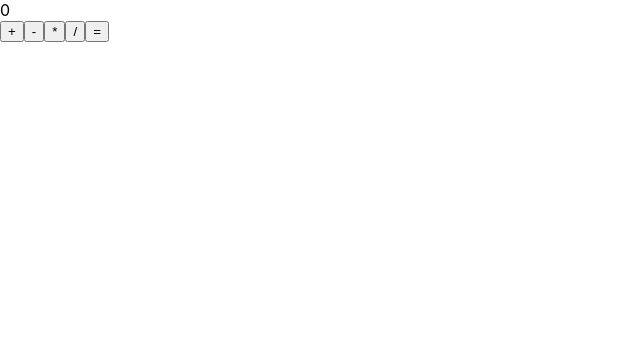
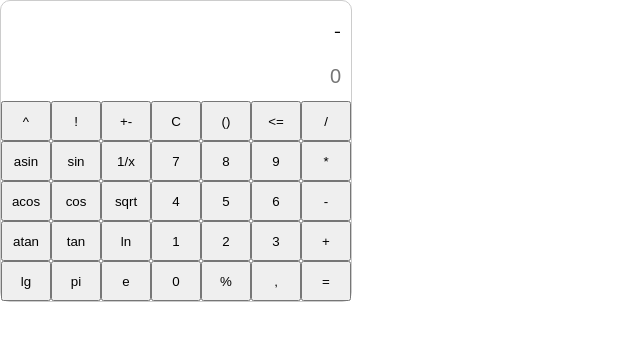
Before and after one commit to ryabykhms/react-calc, a React (Create React App) app: page / in a window 1280 px wide. Shown: the top 340 px of the page, without its empty margins (0-640 px from the left). Built offline with nearby package versions, Linux system fonts and the light colour scheme.

Commit message:
Some styled components and refactoring

```diff
--- a/src/Operation.js
+++ b/src/Button.js
@@ -1,12 +1,12 @@
 import React from "react";
 
-function Operation(props) {
+function Button(props) {
   const operation = props.operation;
   return (
-    <button>
+    <button className="calc-button">
       {operation}
     </button>
   )
 }
 
-export default Operation;
+export default Button;
--- a/src/Buttons.js
+++ /dev/null
@@ -1,19 +0,0 @@
-import Operation from "./Operation";
-import React from "react";
-
-function Buttons(props) {
-  const operations = props.operations;
-  const operationButtons = operations.map((operation) => {
-    return (
-      <Operation operation={operation} />
-    )
-  });
-
-  return (
-    <div>
-      {operationButtons}
-    </div>
-  )
-}
-
-export default Buttons;
--- /dev/null
+++ b/src/Calculator.css
@@ -0,0 +1,44 @@
+.calc {
+  width: 350px;
+  height: 300px;
+  display: flex;
+  flex-direction: column;
+  border: 1px solid #ccc;
+  border-radius: 10px;
+}
+
+.calc-screen {
+  width: 100%;
+  height: 100px;
+}
+
+.calc-screen__history, .calc-screen__result {
+  width: 100%;
+  height: 50px;
+  padding: 10px;
+  border: 0;
+  text-align: right;
+  -webkit-box-sizing: border-box; /* Safari/Chrome, other WebKit */
+  -moz-box-sizing: border-box;    /* Firefox, other Gecko */
+  box-sizing: border-box;
+}
+
+.calc-screen__history {
+  display: flex;
+  align-items: flex-end;
+  justify-content: right;
+}
+
+.calc-screen__result {
+  font-size: 20px;
+}
+
+.calc-panel {
+  width: 100%;
+  height: 200px;
+}
+
+.calc-button {
+  width: 50px;
+  height: 40px;
+}
--- a/src/Calculator.js
+++ b/src/Calculator.js
@@ -1,9 +1,14 @@
 import React from "react";
-import Buttons from "./Buttons";
+import Panel from "./Panel";
 import Screen from "./Screen";
+import './Calculator.css';
 
 const operations = [
-  '+', '-', '*', '/', '='
+  ['^', '!', '+-', 'C', '()', '<=', '/'],
+  ['asin', 'sin', '1/x', '7', '8', '9', '*'],
+  ['acos', 'cos', 'sqrt', '4', '5', '6', '-'],
+  ['atan', 'tan', 'ln', '1', '2', '3', '+'],
+  ['lg', 'pi', 'e', '0', '%', ',', '='],
 ];
 
 const calculate = (firstOperand, secondOperand, operation) => {
@@ -29,21 +34,13 @@ class Calculator extends React.Component {
       secondOperand: null,
       operation: null
     };
-    this.handleClick = this.handleClick.bind(this);
-  }
-
-  handleClick() {
-
   }
 
   render() {
-    const firstOperand = this.state.firstOperand;
-    const secondOperand = this.state.secondOperand;
-    const operation = this.state.operation;
     return (
-      <div>
-        <Screen firstOperand={firstOperand} secondOperand={secondOperand} operation={operation} />
-        <Buttons operations={operations} onClick={this.handleClick} />
+      <div className="calc">
+        <Screen  />
+        <Panel operations={operations}  />
       </div>
     );
   }
--- /dev/null
+++ b/src/Panel.js
@@ -0,0 +1,27 @@
+import Button from "./Button";
+import React from "react";
+
+function Panel(props) {
+  const operations = props.operations;
+  const operationButtons = operations.map((operations) => {
+    return (
+      <div className="calc-panel__row">
+        {
+          operations.map((operation) => {
+            return (
+              <Button operation={operation}/>
+            )
+          })
+        }
+      </div>
+    );
+  });
+
+  return (
+    <div className="calc-panel">
+      {operationButtons}
+    </div>
+  )
+}
+
+export default Panel;
--- a/src/Screen.js
+++ b/src/Screen.js
@@ -2,8 +2,11 @@ import React from "react";
 
 function Screen(props) {
   return (
-    <div>
-      {props.firstOperand} {props.operation}  {props.secondOperand}
+    <div className="calc-screen">
+      <div className="calc-screen__history">
+        -
+      </div>
+      <input className="calc-screen__result" placeholder="0" />
     </div>
   )
 }
```
